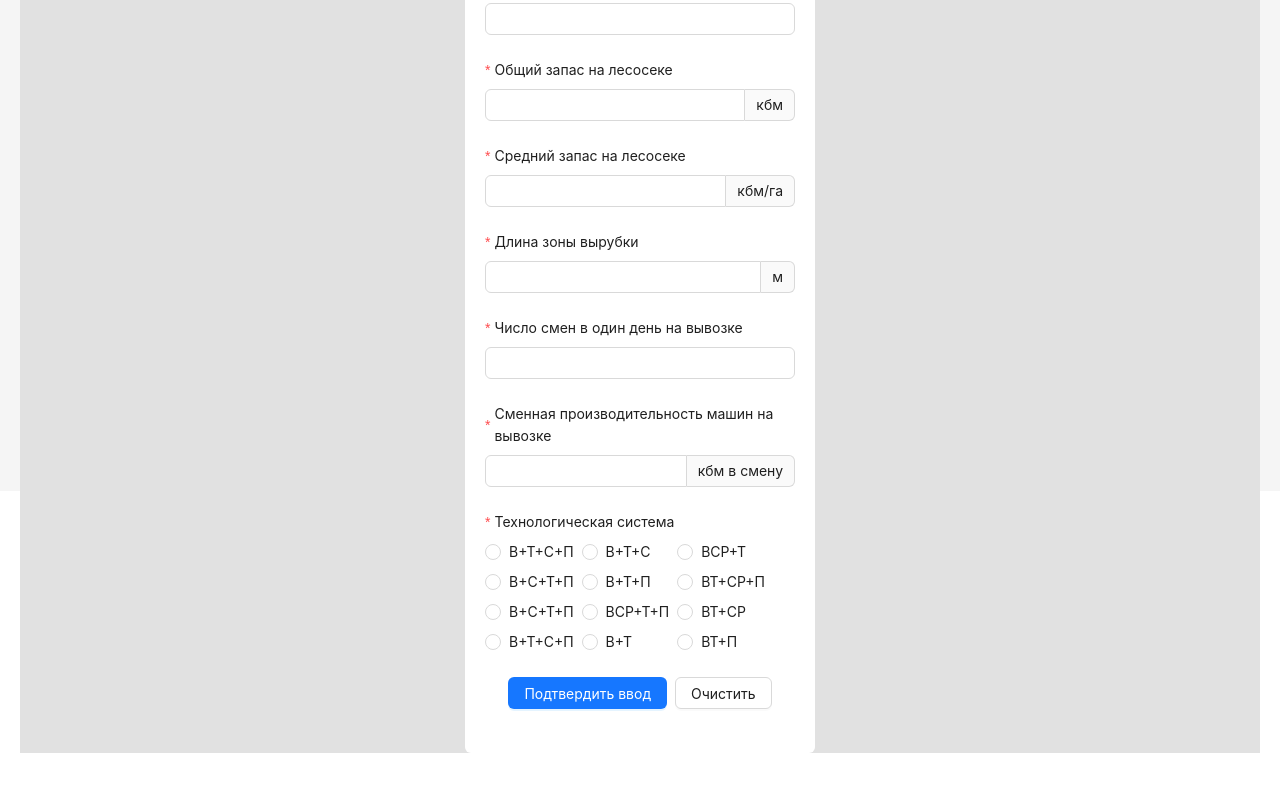
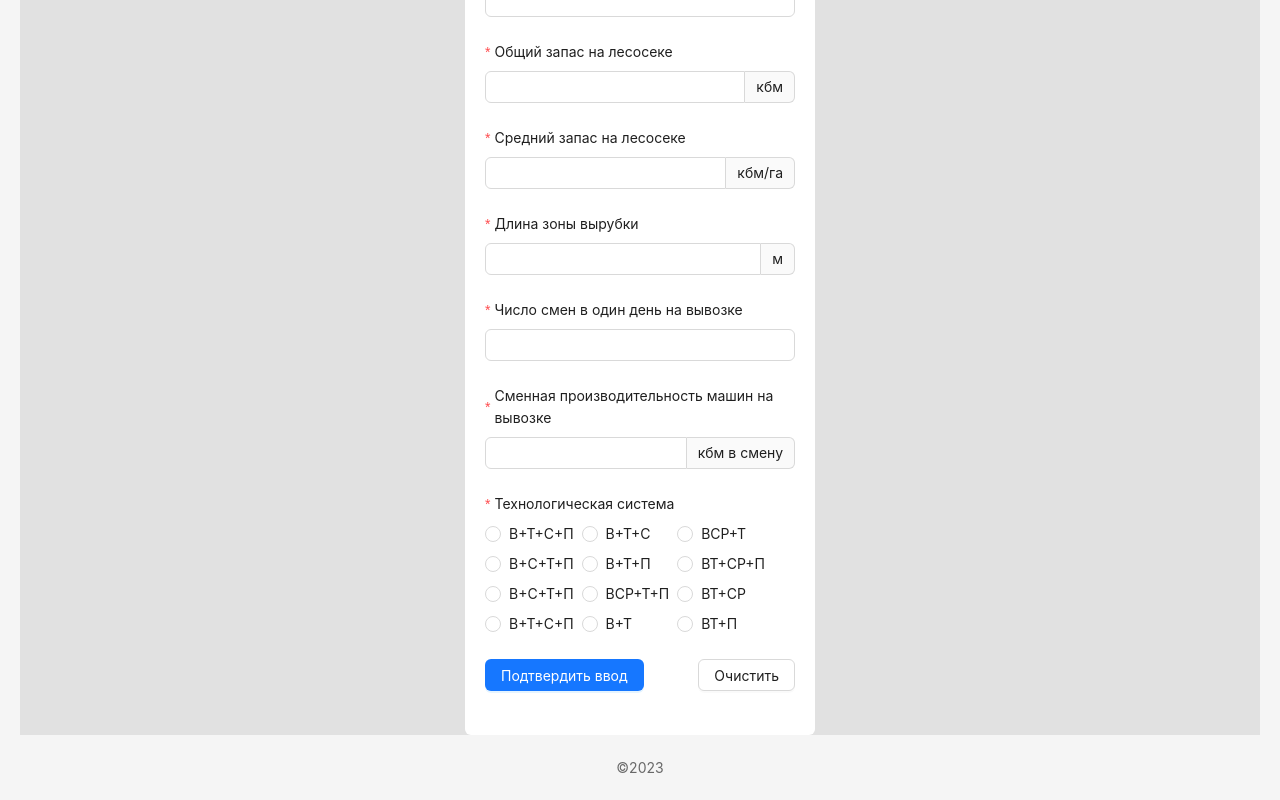
Before and after one commit to neseronn/TreeReactProject, a React (Create React App) app: page / in a window 1280 px wide. Shown: the part 327-1127 px from the top of the page. Before the commit the page ends 1080 px from the top, so only its background shows below. Built offline with nearby package versions, Linux system fonts and the light colour scheme.

Commit message:
feat: complete getting data from common form

```diff
--- a/public/index.html
+++ b/public/index.html
@@ -2,41 +2,18 @@
 <html lang="en">
     <head>
         <meta charset="utf-8" />
-        <link rel="icon" href="%PUBLIC_URL%/favicon.ico" />
+        <!-- <link rel="icon" href="%PUBLIC_URL%/favicon.ico" /> -->
         <meta name="viewport" content="width=device-width, initial-scale=1" />
         <meta name="theme-color" content="#000000" />
         <meta
             name="description"
             content="Web site created using create-react-app" />
-        <!-- <link rel="apple-touch-icon" href="%PUBLIC_URL%/logo192.png"  -->
-        />
-        <!--
-      manifest.json provides metadata used when your web app is installed on a
-      user's mobile device or desktop. See https://developers.google.com/web/fundamentals/web-app-manifest/
-    -->
+        <!-- <link rel="apple-touch-icon" href="%PUBLIC_URL%/logo192.png" /> -->
         <link rel="manifest" href="%PUBLIC_URL%/manifest.json" />
-        <!--
-      Notice the use of %PUBLIC_URL% in the tags above.
-      It will be replaced with the URL of the `public` folder during the build.
-      Only files inside the `public` folder can be referenced from the HTML.
-
-      Unlike "/favicon.ico" or "favicon.ico", "%PUBLIC_URL%/favicon.ico" will
-      work correctly both with client-side routing and a non-root public URL.
-      Learn how to configure a non-root public URL by running `npm run build`.
-    -->
         <title>Tree React App</title>
     </head>
     <body>
         <noscript>You need to enable JavaScript to run this app.</noscript>
         <div id="root"></div>
-        <!--
-      This HTML file is a template.
-      If you open it directly in the browser, you will see an empty page.
-
-      You can add webfonts, meta tags, or analytics to this file.
-      The build step will place the bundled scripts into the <body> tag.
-
-      To begin the development, run `npm start` or `yarn start`.
-      To create a production bundle, use `npm run build` or `yarn build`.
-    --></body>
+    </body>
 </html>
--- a/src/App.tsx
+++ b/src/App.tsx
@@ -7,7 +7,7 @@ const { Header, Content, Footer } = Layout;
 
 function App() {
     return (
-        <Layout className='layout' style={{ height: '100vh' }}>
+        <Layout className='layout' style={{ height: '100%' }}>
             <Header
                 style={{
                     display: 'flex',
@@ -73,12 +73,13 @@ function App() {
                     </div>
                 </div>
             </Content>
-            {/* <Footer
+            <Footer
                 style={{
                     textAlign: 'center',
+                    color: '#686868',
                 }}>
                 ©2023
-            </Footer> */}
+            </Footer>
         </Layout>
     );
 }
--- a/src/components/CommonForm.tsx
+++ b/src/components/CommonForm.tsx
@@ -1,18 +1,55 @@
-import { useState } from 'react';
+import { useEffect, useState } from 'react';
 import { Button, Form, Input, InputNumber, Radio, Space } from 'antd';
-import {
-    CommonData,
-    TECH_SYSTEM_ID,
-    TECH_SYSTEM_VAL,
-} from '../types/index-types';
+import { CommonInputData } from '../types/index-types';
+
+const techSystem = [
+    'В+Т+С+П',
+    'В+С+Т+П',
+    'В+С+Т+П',
+    'В+Т+С+П',
+    'В+Т+С',
+    'В+Т+П',
+    'ВСР+Т+П',
+    'В+Т',
+    'ВСР+Т',
+    'ВТ+СР+П',
+    'ВТ+СР',
+    'ВТ+П',
+];
 
 const CommonForm = ({ setIsVisible, isVisible }: any) => {
-    const [form] = Form.useForm<CommonData>();
+    const [form] = Form.useForm<CommonInputData>();
     const values = Form.useWatch([], form);
+    const techVal = Form.useWatch(['tech'], form);
+    const [submittable, setSubmittable] = useState(true);
+
+    useEffect(() => {
+        console.log(values);
+        // form.validateFields({ validateOnly: true }).then(
+        //     // onfulfilled
+        //     () => {
+        //         setSubmittable(true);
+        //     },
+        //     // onrejected
+        //     () => {
+        //         setSubmittable(false);
+        //     }
+        // );
+    }, [values]);
+
+    useEffect(() => {}, []);
+
+    const onFinish = (values: CommonInputData) => {
+        console.log(values);
+        // dispatch(addTechSystem(values));
+        // form.resetFields();
+    };
 
     return (
         <Form
             form={form}
+            onFinish={onFinish}
+            autoComplete='off'
             layout='vertical'
             style={{
                 width: 350,
@@ -163,6 +200,7 @@ const CommonForm = ({ setIsVisible, isVisible }: any) => {
             <Form.Item
                 label='Технологическая система'
                 name='tech'
+                // name='tech'
                 rules={[
                     {
                         required: true,
@@ -171,119 +209,48 @@ const CommonForm = ({ setIsVisible, isVisible }: any) => {
                 ]}
                 style={{ width: '100%' }}>
                 <Radio.Group
+                    // name='tech'
                     // onChange={() => {}}
-                // value={}
-                >
+                    value={techVal}>
                     <Space direction='vertical'>
-                        <Radio
-                            value={{
-                                TechSystem: TECH_SYSTEM_VAL.VTSP1,
-                                N: TECH_SYSTEM_ID.VTSP1,
-                            }}>
-                            {TECH_SYSTEM_VAL.VTSP1}
+                        {techSystem.slice(0, 4).map((val, i) => (
+                            <Radio key={i} value={i}>
+                                {val}
                             </Radio>
-                        <Radio
-                            value={{
-                                TechSystem: TECH_SYSTEM_VAL.VSTP1,
-                                N: TECH_SYSTEM_ID.VSTP1,
-                            }}>
-                            {TECH_SYSTEM_VAL.VSTP1}
-                        </Radio>
-                        <Radio
-                            value={{
-                                TechSystem: TECH_SYSTEM_VAL.VSTP2,
-                                N: TECH_SYSTEM_ID.VSTP2,
-                            }}>
-                            {TECH_SYSTEM_VAL.VSTP2}
-                        </Radio>
-                        <Radio
-                            value={{
-                                TechSystem: TECH_SYSTEM_VAL.VTSP2,
-                                N: TECH_SYSTEM_ID.VTSP2,
-                            }}>
-                            {TECH_SYSTEM_VAL.VTSP2}
-                        </Radio>
+                        ))}
                     </Space>
                     <Space direction='vertical'>
+                        {techSystem.slice(4, 8).map((val) => (
                             <Radio
-                            value={{
-                                TechSystem: TECH_SYSTEM_VAL.VTS,
-                                N: TECH_SYSTEM_ID.VTS,
-                            }}>
-                            {TECH_SYSTEM_VAL.VTS}
+                                key={techSystem.indexOf(val)}
+                                value={techSystem.indexOf(val)}>
+                                {val}
                             </Radio>
-                        <Radio
-                            value={{
-                                TechSystem: TECH_SYSTEM_VAL.VTP,
-                                N: TECH_SYSTEM_ID.VTP,
-                            }}>
-                            {TECH_SYSTEM_VAL.VTP}
-                        </Radio>
-                        <Radio
-                            value={{
-                                TechSystem: TECH_SYSTEM_VAL.VSRTP,
-                                N: TECH_SYSTEM_ID.VSRTP,
-                            }}>
-                            {TECH_SYSTEM_VAL.VSRTP}
-                        </Radio>
-                        <Radio
-                            value={{
-                                TechSystem: TECH_SYSTEM_VAL.VT,
-                                N: TECH_SYSTEM_ID.VT,
-                            }}>
-                            {TECH_SYSTEM_VAL.VT}
-                        </Radio>
+                        ))}
                     </Space>
                     <Space direction='vertical'>
+                        {techSystem.slice(8, 12).map((val, i) => (
                             <Radio
-                            value={{
-                                TechSystem: TECH_SYSTEM_VAL.VSRT,
-                                N: TECH_SYSTEM_ID.VSRT,
-                            }}>
-                            {TECH_SYSTEM_VAL.VSRT}
-                        </Radio>
-                        <Radio
-                            value={{
-                                TechSystem: TECH_SYSTEM_VAL.VTSRP,
-                                N: TECH_SYSTEM_ID.VTSRP,
-                            }}>
-                            {TECH_SYSTEM_VAL.VTSRP}
-                        </Radio>
-                        <Radio
-                            value={{
-                                TechSystem: TECH_SYSTEM_VAL.VTSR,
-                                N: TECH_SYSTEM_ID.VTSR,
-                            }}>
-                            {TECH_SYSTEM_VAL.VTSR}
-                        </Radio>
-                        <Radio
-                            value={{
-                                TechSystem: TECH_SYSTEM_VAL['VT-P'],
-                                N: TECH_SYSTEM_ID['VT-P'],
-                            }}>
-                            {TECH_SYSTEM_VAL['VT-P']}
-                        </Radio>
-                    </Space>
-                    {/* <Space direction='vertical'>
-                        {(
-                            Object.keys(TECH_SYSTEM_VAL) as Array<
-                                keyof typeof TECH_SYSTEM_VAL
-                            >
-                        ).map((key, i) => (
-                            <Radio key={i} value={key}>
-                                {TECH_SYSTEM_VAL[key]}
+                                key={techSystem.indexOf(val)}
+                                value={techSystem.indexOf(val)}>
+                                {val}
                             </Radio>
                         ))}
-                    </Space> */}
+                    </Space>
                 </Radio.Group>
             </Form.Item>
 
             <Form.Item
+            // style={{
+            //     display: 'flex',
+            //     justifyContent: 'space-between',
+            // }}
+            >
+                <Space
                     style={{
                         display: 'flex',
-                    justifyContent: 'center',
+                        justifyContent: 'space-between',
                     }}>
-                <Space>
                     <Button
                         type='primary'
                         htmlType='submit'
--- a/src/types/index-types.ts
+++ b/src/types/index-types.ts
@@ -1,18 +1,3 @@
-export enum TECH_SYSTEM_ID {
-    VTSP1 = 1,
-    VSTP1,
-    VSTP2,
-    VTSP2,
-    VTS,
-    VTP,
-    VSRTP,
-    VT,
-    VSRT,
-    VTSRP,
-    VTSR,
-    'VT-P',
-}
-
 export enum TECH_SYSTEM_VAL {
     VTSP1 = 'В+Т+С+П',
     VSTP1 = 'В+С+Т+П',
@@ -25,10 +10,10 @@ export enum TECH_SYSTEM_VAL {
     VSRT = 'ВСР+Т',
     VTSRP = 'ВТ+СР+П',
     VTSR = 'ВТ+СР',
-    'VT-P' = 'ВТ+П',
+    VT_P = 'ВТ+П',
 }
 
-export interface CommonData {
+export interface CommonInputData {
     CountMonth: number;
     FirstMonth: number;
     markCar: string;
@@ -37,6 +22,5 @@ export interface CommonData {
     ZoneLength: number;
     ShiftsNumber: number;
     replaceableMachinePerfomance: number;
-    TechSystem: TECH_SYSTEM_VAL;
-    N: TECH_SYSTEM_ID;
+    N: number;
 }
```
Lines whose indentation alone changed are shown as unchanged.
